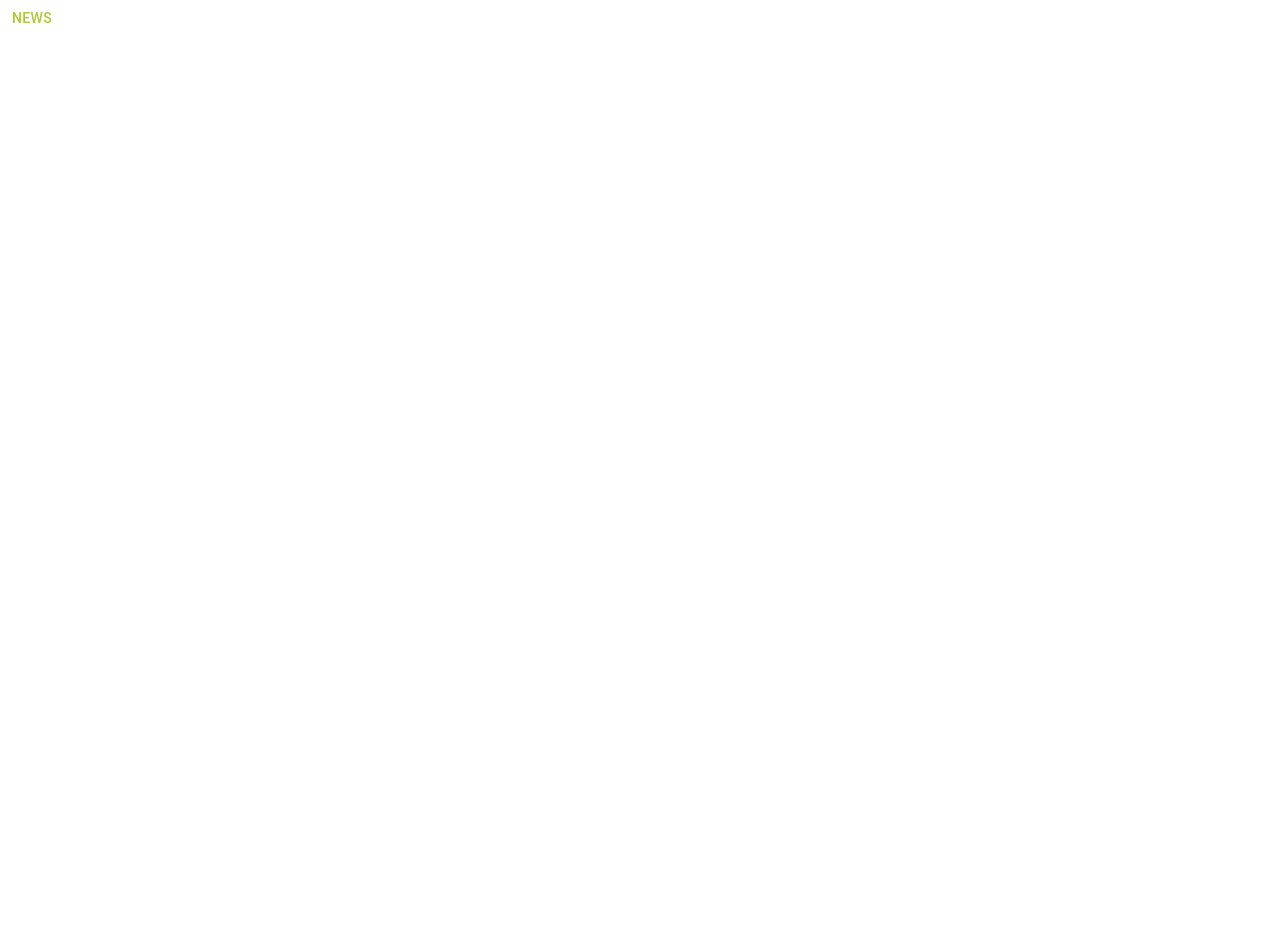
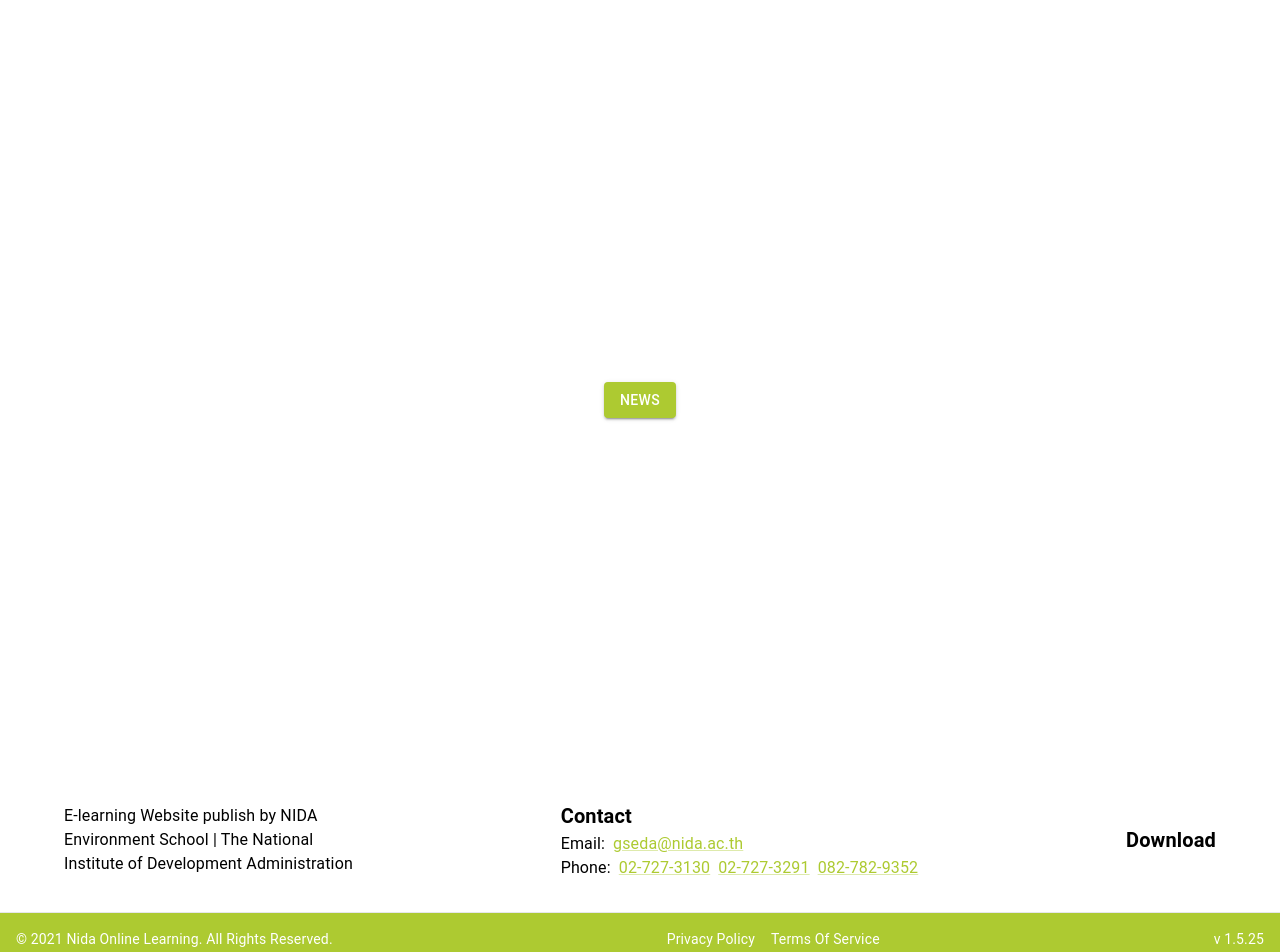
Before and after one commit to Tngart/nida, a Next.js app: page / in a window 1280 px wide. Shown: the top 952 px of the page. Before the commit the page ends 800 px from the top, so only its background shows below. Built offline with nearby package versions, Linux system fonts and the light colour scheme.

Commit message:
✨ Add footer

```diff
--- a/src/app/layout.tsx
+++ b/src/app/layout.tsx
@@ -4,6 +4,7 @@ import { PropsWithChildren } from "react";
 
 import Providers from "@/providers";
 import "./globals.css";
+import Footer from "@/components/footer";
 
 export const metadata: Metadata = {
   title: "Nida",
@@ -23,11 +24,12 @@ export const viewport: Viewport = {
 export default function RootLayout({ children }: PropsWithChildren) {
   return (
     <html lang="en">
-      <body>
-        <Providers>
+      <Providers>
+        <body>
           <Box>{children}</Box>
-        </Providers>
-      </body>
+        </body>
+        <Footer />
+      </Providers>
     </html>
   );
 }
--- a/src/app/news/page.tsx
+++ b/src/app/news/page.tsx
@@ -1,17 +1,16 @@
 import dynamic from "next/dynamic";
 import React from "react";
 import { mockNews } from "./mock";
-import { Box } from "@mui/material";
 
 const NewsCard = dynamic(() => import("@/components/news-card"));
 
 const NewsPage = () => {
   return (
-    <Box className="flex flex-wrap gap-4">
+    <div className="flex flex-wrap gap-4 items-center justify-center">
       {mockNews.responseObject.news.map((data) => (
         <NewsCard key={data.id} data={data} />
       ))}
-    </Box>
+    </div>
   );
 };
 
--- a/src/app/page.tsx
+++ b/src/app/page.tsx
@@ -6,9 +6,11 @@ import React from "react";
 const Home = () => {
   const router = useRouter();
   return (
-    <>
-      <Button onClick={() => router.push("/news")}>News</Button>
-    </>
+    <div className="flex items-center justify-center h-screen">
+      <Button variant="contained" onClick={() => router.push("/news")}>
+        News
+      </Button>
+    </div>
   );
 };
 
--- /dev/null
+++ b/src/components/footer.tsx
@@ -0,0 +1,64 @@
+import { Link, Typography } from "@mui/material";
+
+export default function Footer() {
+  return (
+    <footer className="fixed-0 w-full">
+      <div className="flex flex-col md:flex-row items-center justify-between gap-6 px-16">
+        <div className="text-center md:text-left">
+          <Typography>E-learning Website publish by NIDA</Typography>
+          <Typography>Environment School | The National</Typography>
+          <Typography>Institute of Development Administration</Typography>
+        </div>
+
+        <div className="text-center md:text-left">
+          <Typography variant="h6" fontWeight={"bold"}>
+            Contact
+          </Typography>
+          <div className="flex flex-row gap-2">
+            <Typography>Email:</Typography>
+            <Link underline="always" href="#">
+              gseda@nida.ac.th
+            </Link>
+          </div>
+          <div className="flex flex-row gap-2">
+            <Typography>Phone:</Typography>
+            <Link underline="always" href="#">
+              02-727-3130
+            </Link>
+            <Link underline="always" href="#">
+              02-727-3291
+            </Link>
+            <Link underline="always" href="#">
+              082-782-9352
+            </Link>
+          </div>
+        </div>
+
+        <div className="text-center md:text-left">
+          <Typography variant="h6" fontWeight={"bold"}>
+            Download
+          </Typography>
+        </div>
+      </div>
+
+      <div className="mt-8 border-t bg-[#adca31] flex flex-col md:flex-row justify-between items-center text-sm">
+        <div className="flex justify-between w-full p-4">
+          <Typography variant="body2" color="white">
+            © 2021 Nida Online Learning. All Rights Reserved.
+          </Typography>
+          <div className="flex gap-4">
+            <Link underline="hover" href="#" color="white">
+              Privacy Policy
+            </Link>
+            <Link underline="hover" href="#" color="white">
+              Terms Of Service
+            </Link>
+          </div>
+          <Typography variant="body2" color="white">
+            v 1.5.25
+          </Typography>
+        </div>
+      </div>
+    </footer>
+  );
+}
```
